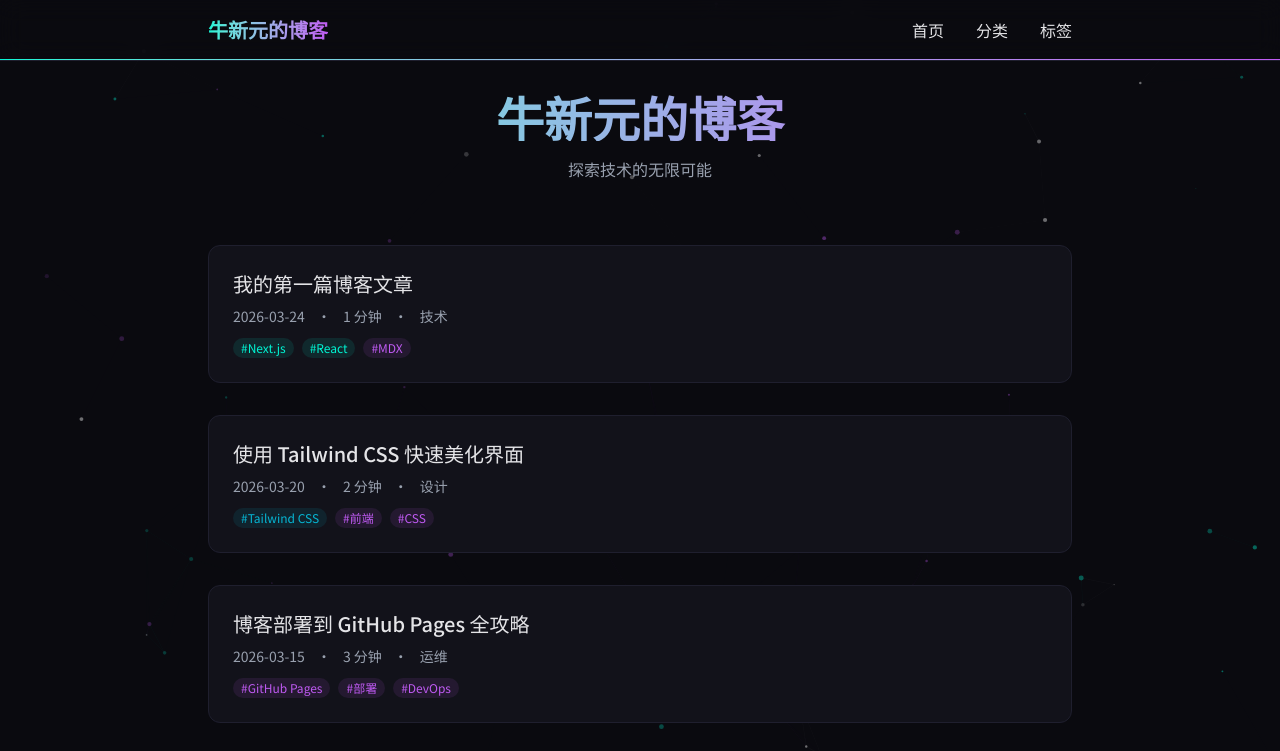
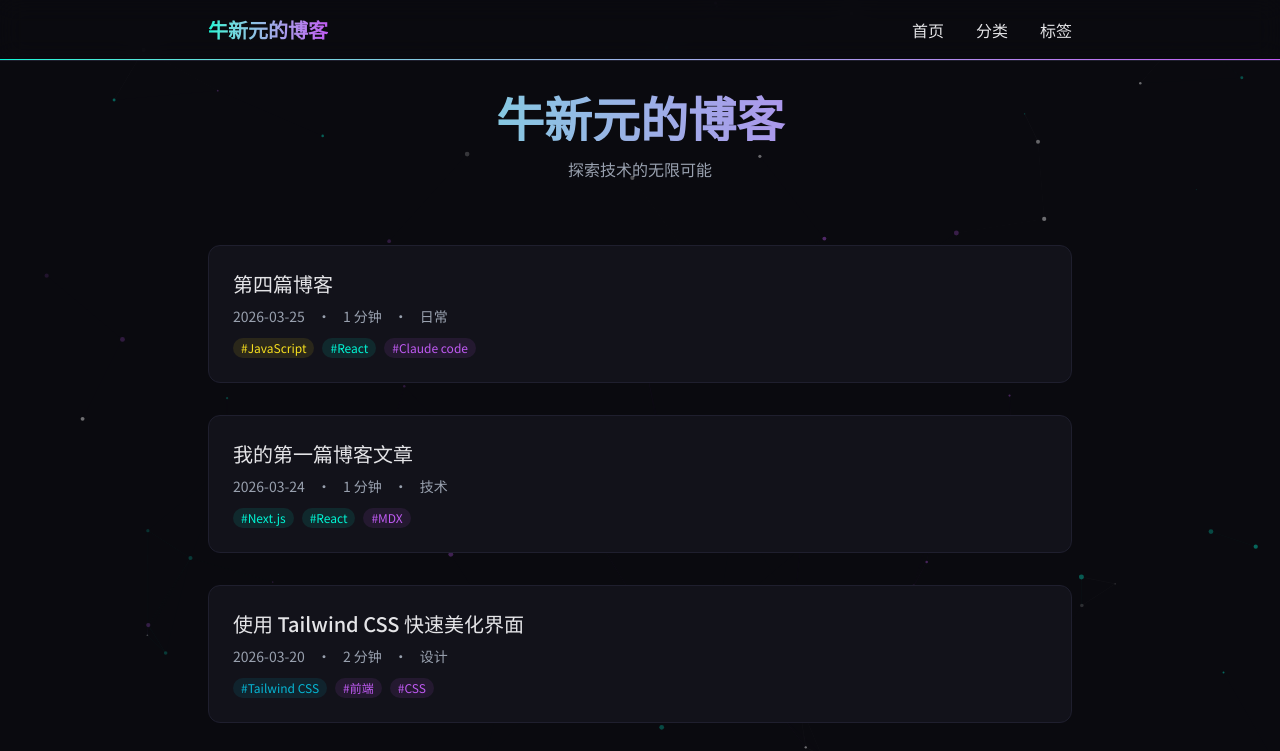
Before and after one commit to NiuKinng/NK-personal-blog, a Next.js app: page / in a window 1280 px wide. Shown: the top 751 px of the page. Built offline with nearby package versions, Linux system fonts and the light colour scheme.

Commit message:
feat: add fourth blog post

```diff
--- a/content/posts/第四篇.mdx
+++ b/content/posts/第四篇.mdx
@@ -0,0 +1,10 @@
+---
+title: 第四篇博客
+date: 2026-03-25
+category: 日常
+tags: [JavaScript, React, Claude code]
+---
+
+# 程序员淘汰倒计时
+
+第一天上手Claude code，用了一个小时就部署上线了一个简单的博客，ai这么强大，我还能找到工作吗？
--- a/lib/posts-config.ts
+++ b/lib/posts-config.ts
@@ -33,4 +33,12 @@ export const postsConfig: PostConfig[] = [
     tags: ['GitHub Pages', '部署', 'DevOps'],
     readingTime: '3 分钟',
   },
+  {
+    slug: '第四篇',
+    title: '第四篇博客',
+    date: '2026-03-25',
+    category: '日常',
+    tags: ['JavaScript', 'React', 'Claude code'],
+    readingTime: '1 分钟',
+  },
 ];
```
Also changed, not shown: .claude/settings.local.json.
